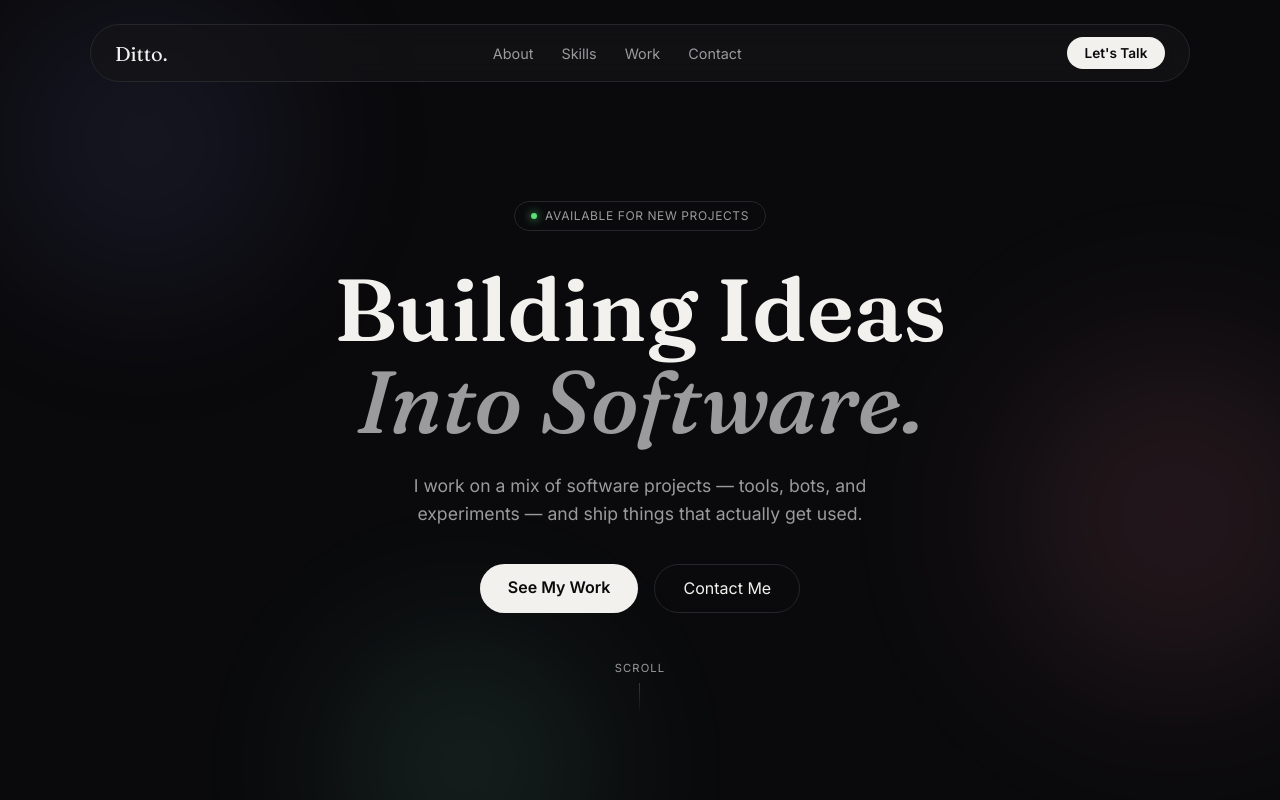
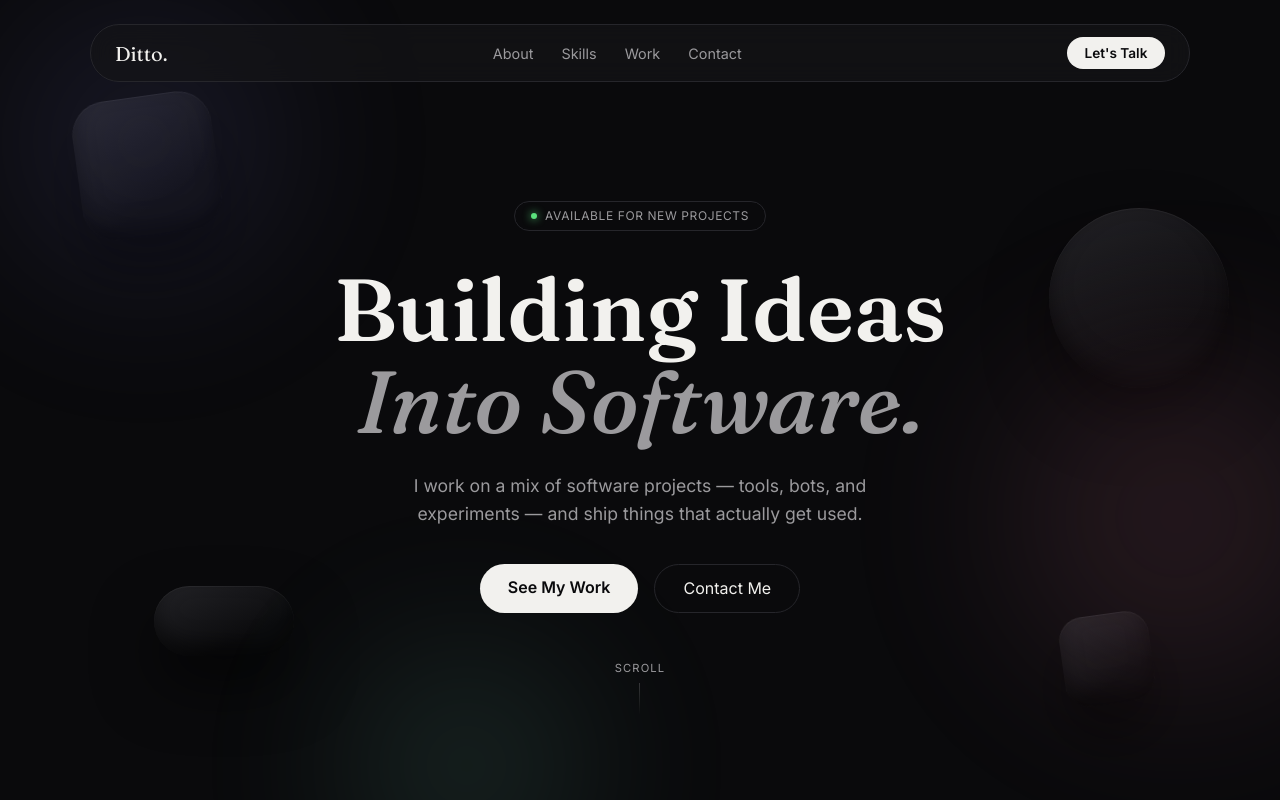
Before and after one commit to dittowashunted/portfolio, a React (Vite) app: page / in a window 1280 px wide. Shown: the top 800 px of the page. Built offline with nearby package versions, Linux system fonts and the light colour scheme.

Commit message:
Add cursor glow and polished 3D floating shapes

```diff
--- a/src/App.css
+++ b/src/App.css
@@ -28,6 +28,87 @@ body {
 #root {
   position: relative;
   isolation: isolate;
+}
+
+/* Cursor glow */
+.cursor-glow {
+  position: fixed;
+  inset: 0;
+  z-index: 5;
+  pointer-events: none;
+  opacity: 0;
+  transition: opacity 0.3s ease;
+  background: radial-gradient(
+    500px circle at var(--cursor-x, 50%) var(--cursor-y, 50%),
+    rgba(255, 255, 255, 0.06),
+    transparent 60%
+  );
+}
+
+/* Decorative floating shapes */
+.shape {
+  position: fixed;
+  z-index: -1;
+  pointer-events: none;
+  background: linear-gradient(155deg, #232327, #0c0c0e 70%);
+  box-shadow:
+    inset 0 1px 1px rgba(255, 255, 255, 0.06),
+    inset 0 -12px 20px rgba(0, 0, 0, 0.5),
+    0 30px 60px rgba(0, 0, 0, 0.55);
+}
+
+.shape-square {
+  width: 140px;
+  height: 140px;
+  top: 12%;
+  left: 6%;
+  border-radius: 34px;
+  transform: rotate(-8deg);
+  animation: drift-a 14s ease-in-out infinite;
+}
+
+.shape-circle {
+  width: 180px;
+  height: 180px;
+  top: 26%;
+  right: 4%;
+  border-radius: 50%;
+  animation: drift-b 18s ease-in-out infinite;
+}
+
+.shape-pill {
+  width: 140px;
+  height: 70px;
+  bottom: 18%;
+  left: 12%;
+  border-radius: 999px;
+  animation: drift-b 16s ease-in-out infinite reverse;
+}
+
+.shape-diamond {
+  width: 90px;
+  height: 90px;
+  bottom: 12%;
+  right: 10%;
+  border-radius: 24px;
+  transform: rotate(45deg);
+  animation: drift-a 20s ease-in-out infinite reverse;
+}
+
+@keyframes drift-a {
+  0%, 100% { transform: translate(0, 0) rotate(-8deg); }
+  50% { transform: translate(18px, 26px) rotate(-2deg); }
+}
+
+@keyframes drift-b {
+  0%, 100% { transform: translate(0, 0); }
+  50% { transform: translate(-20px, 22px); }
+}
+
+@media (max-width: 900px) {
+  .shape {
+    display: none;
+  }
 }
 
 /* Decorative background blobs */
--- a/src/App.jsx
+++ b/src/App.jsx
@@ -31,9 +31,37 @@ function Reveal({ as: Tag = 'div', className = '', children }) {
   )
 }
 
+function CursorGlow() {
+  const ref = useRef(null)
+  useEffect(() => {
+    const el = ref.current
+    if (!el) return
+    const onMove = (e) => {
+      el.style.setProperty('--cursor-x', `${e.clientX}px`)
+      el.style.setProperty('--cursor-y', `${e.clientY}px`)
+      el.style.opacity = '1'
+    }
+    const onLeave = () => {
+      el.style.opacity = '0'
+    }
+    window.addEventListener('mousemove', onMove)
+    document.documentElement.addEventListener('mouseleave', onLeave)
+    return () => {
+      window.removeEventListener('mousemove', onMove)
+      document.documentElement.removeEventListener('mouseleave', onLeave)
+    }
+  }, [])
+  return <div ref={ref} className="cursor-glow" />
+}
+
 function App() {
   return (
     <>
+      <CursorGlow />
+      <div className="shape shape-square" />
+      <div className="shape shape-circle" />
+      <div className="shape shape-pill" />
+      <div className="shape shape-diamond" />
       <div className="blob blob-a" />
       <div className="blob blob-b" />
       <div className="blob blob-c" />
```
